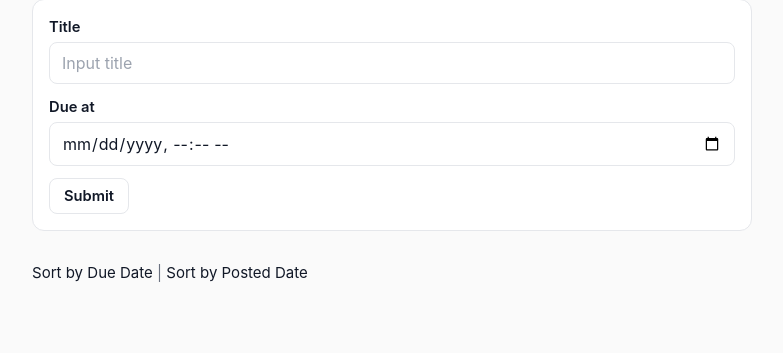
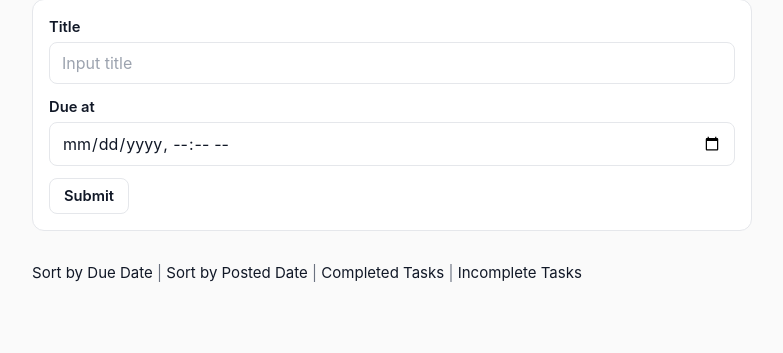
Before and after one commit to mui-1729/django-test-exercise, a Django app: page / in a window 1280 px wide. Shown: the part 129-482 px from the top of the page, without its empty margins (248-1031 px from the left). Run offline with Django 5.2, Linux system fonts and the light colour scheme; data that the repository does not hold is empty.

Commit message:
タスク分類機能の追加

```diff
--- a/todo/templates/todo/index.html
+++ b/todo/templates/todo/index.html
@@ -31,7 +31,9 @@
 
   <div class="sort-links">
     <a href="{% url 'index' %}?order=due">Sort by Due Date</a> |
-    <a href="{% url 'index' %}?order=post">Sort by Posted Date</a>
+    <a href="{% url 'index' %}?order=post">Sort by Posted Date</a> |
+    <a href="{% url 'index' %}?filter=complete">Completed Tasks</a> |
+    <a href="{% url 'index' %}?filter=incomplete">Incomplete Tasks</a>
   </div>
 
   {% for task in tasks %}
--- a/todo/views.py
+++ b/todo/views.py
@@ -18,15 +18,20 @@ def _parse_due_at(value):
 
 
 def index(request):
-    if request.method == 'POST':
-        task = Task(title=request.POST['title'],
-                    due_at=_parse_due_at(request.POST.get('due_at')))
-        task.save()
+    if request.GET.get('filter') == 'complete':
+        tasks = Task.objects.filter(completed=True)
 
-    if request.GET.get('order') == 'due':
+    elif request.GET.get('filter') == 'incomplete':
+        tasks = Task.objects.filter(completed=False)
+
+    elif request.GET.get('order') == 'due':
         tasks = Task.objects.order_by('due_at')
+
+    elif request.GET.get('order') == 'post':
+        tasks = Task.objects.order_by('-posted_at')
+
     else:
-        tasks = Task.objects.order_by('-posted_at')
+        tasks = Task.objects.all()
 
     context = {
         'tasks': tasks
```
